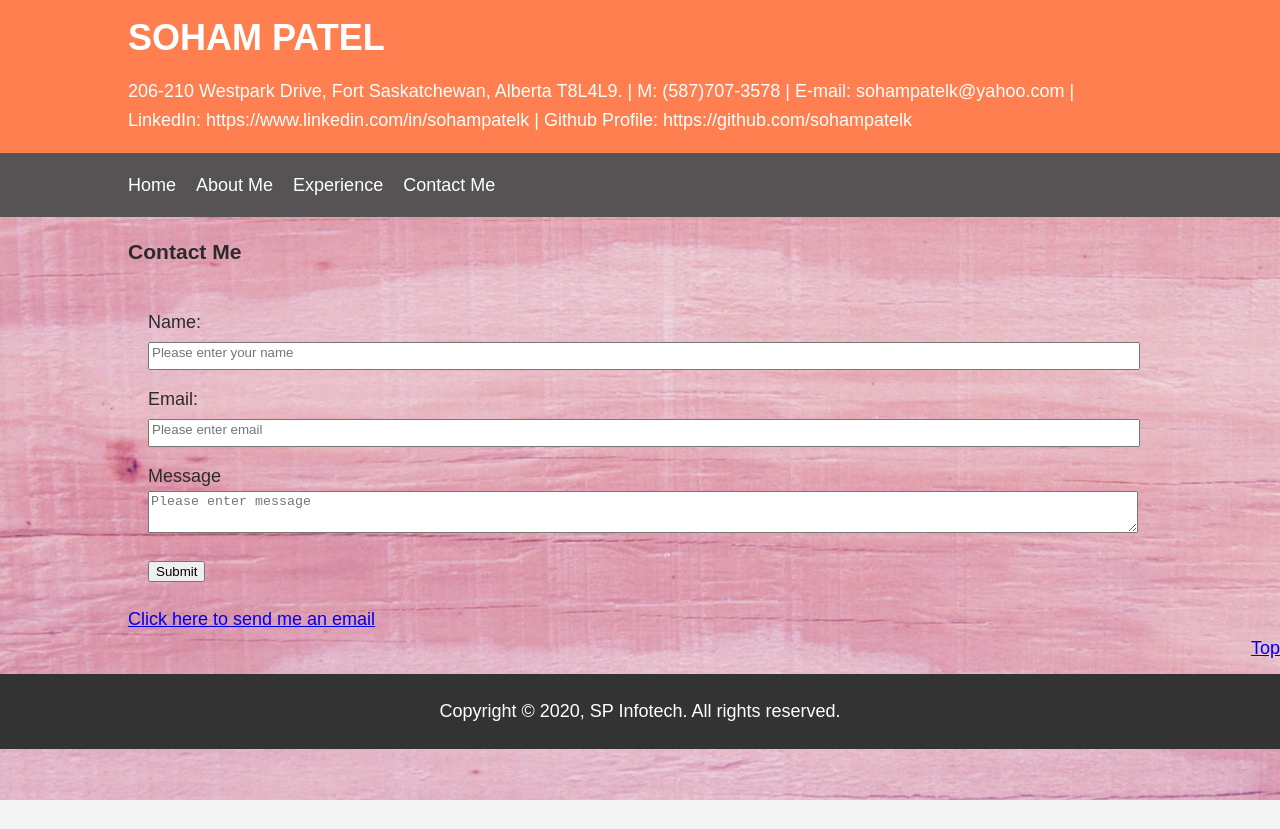
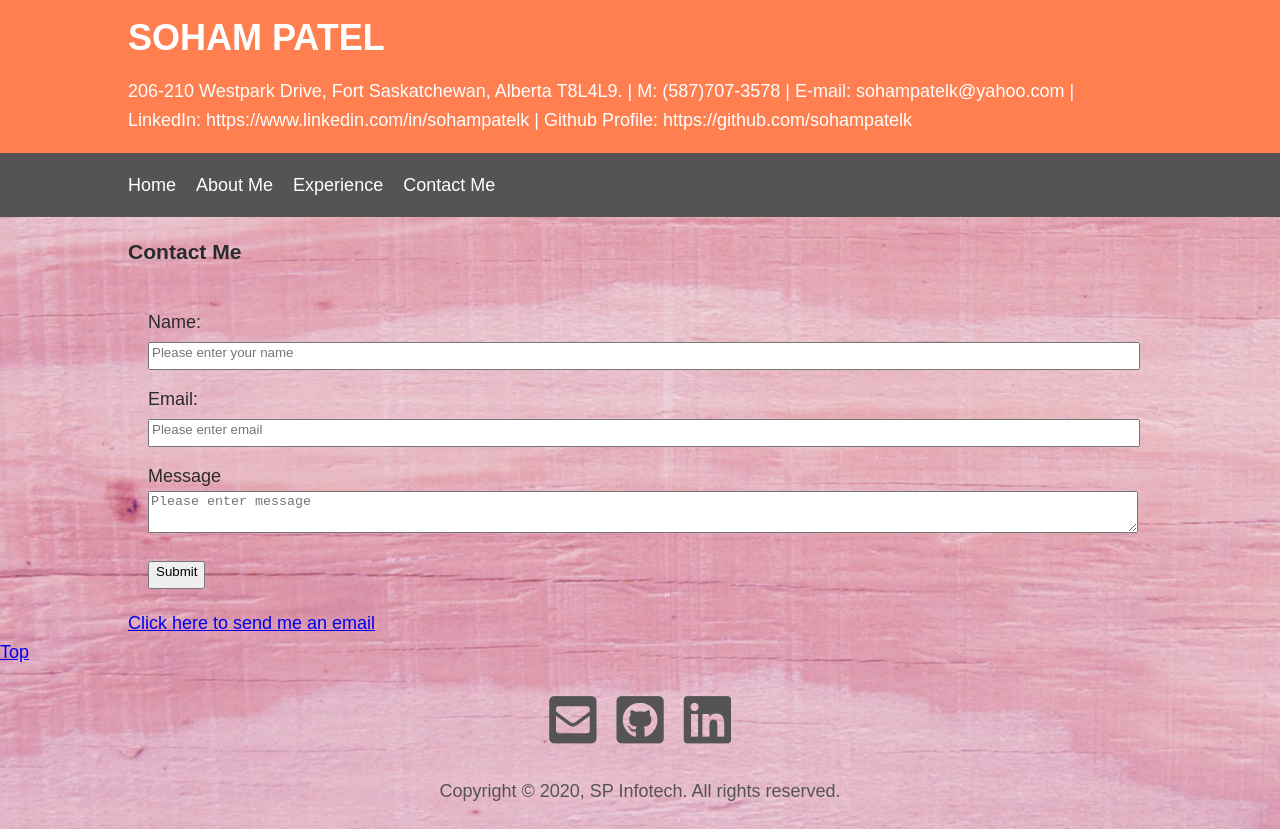
Before and after one commit to sohampatelk/CSS-Class-Example, a plain HTML site: page contact-me.html in a window 1280 px wide. Before the commit the page ends 800 px from the top, so only its background shows below. Drawn offline with Linux system fonts and the light colour scheme.

Commit message:
most-final

```diff
--- a/contact-me.html
+++ b/contact-me.html
@@ -1,27 +1,34 @@
 <!DOCTYPE html>
 <html lang="en">
+
 <head>
-
     <title>Contact Me</title>
     <meta charset="UTF-8">
     <meta name="viewport" content="width=device-width, initial-scale=1.0">
+    <meta name="description" content="Affortable and professional web design">
+    <meta name="keywords" content="web design, affortable design, professional wesite design">
+    <meta name="author" content="Soham Patel">
+    <link rel="stylesheet" href="https://use.fontawesome.com/releases/v5.12.1/css/all.css"
+        integrity="sha384-v8BU367qNbs/aIZIxuivaU55N5GPF89WBerHoGA4QTcbUjYiLQtKdrfXnqAcXyTv" crossorigin="anonymous">
 
     <!-- <link rel="stylesheet" href="./style/reset.css"> -->
     <link rel="stylesheet" href="./style/style-general.css">
     <link rel="stylesheet" href="./style/style-contact-me.css">
 
 </head>
+
 <body>
     <!-- main header for name and info -->
     <header id="main-header">
         <div class="container">
-            <h1 >SOHAM PATEL</h1>
+            <h1>SOHAM PATEL</h1>
             <p>
-            206-210 Westpark Drive, Fort Saskatchewan, Alberta T8L4L9.  |  M: (587)707-3578 | E-mail: sohampatelk@yahoo.com | LinkedIn: https://www.linkedin.com/in/sohampatelk  |  Github Profile: https://github.com/sohampatelk
+                206-210 Westpark Drive, Fort Saskatchewan, Alberta T8L4L9. | M: (587)707-3578 | E-mail:
+                sohampatelk@yahoo.com | LinkedIn: https://www.linkedin.com/in/sohampatelk | Github Profile:
+                https://github.com/sohampatelk
             </p>
         </div>
     </header>
-
 
     <!-- Navigation bar for Home, About Me, Experience, Contact Me -->
     <nav id="navbar">
@@ -53,11 +60,11 @@
                 <label>Message</label>
                 <textarea name="message" placeholder="Please enter message"></textarea>
             </div>
-        <input class="button" type="submit" value="Submit" name="submit" >
+            <input class="button" type="submit" value="Submit" name="submit">
         </form>
     </div>
     <div class="container">
-    <a href="mailto:sohampatelk@yahoo.com" >Click here to send me an email</a>
+        <a href="mailto:sohampatelk@yahoo.com">Click here to send me an email</a>
     </div>
 
     <div id="button-top">
@@ -65,9 +72,18 @@
     </div>
 
     <footer id="main-footer">
+        <div class="flex-link">
+            <a href="mailto:sohampatelk@yahoo.com"><i class="fas fa-envelope-square fa-3x"></i></a>
+
+            <a href="https://github.com/sohampatelk"><i class="fab fa-github-square fa-3x"></i></a>
+
+            <a href="https://www.linkedin.com/in/sohampatelk"><i class="fab fa-linkedin  fa-3x">
+                </i></a>
+        </div>
         <p>
             Copyright &copy; 2020, SP Infotech. All rights reserved.
         </p>
     </footer>
 </body>
+
 </html>
--- a/style/style-contact-me.css
+++ b/style/style-contact-me.css
@@ -8,9 +8,12 @@
 	display: block;
 }
 
-.my-form input[type="text"], .my-form input[type="email"], .my-form textarea{
+input, textarea{
 	padding-bottom: 8px;
 	width: 100%;
+}
+.button{
+	width: auto;
 }
 
 @media(max-width:500px){
--- a/style/style-general.css
+++ b/style/style-general.css
@@ -32,6 +32,10 @@ name Soham Patel and address  */
 #navbar{
     background-color: rgb(85, 83, 83);
     color: #fff;
+    /* top:100px; */
+    position: sticky;
+    /* position: -webkit-sticky; */
+    top:0px;
 }
 #navbar ul{
     padding: 0;
@@ -76,14 +80,26 @@ name Soham Patel and address  */
 /* Button id for top */
 #button-top{
     float: right;
-    //position: fixed;
+    position: fixed;
 }
 
 /* Footer Style */
 #main-footer{
-    background: #333;
-    color:#fff;
+    /* background: #333; */
+    color: rgb(85, 83, 83);
     text-align: center;
     padding: 5px;
     margin-top: 40px;
 }
+.flex-link{
+    display: flex;
+    flex-wrap: wrap;
+    justify-content: center;
+    align-items: center;
+}
+.flex-link a{
+    padding: 10px;
+    color:  rgb(85, 83, 83);
+    /* height: 100px; */
+
+}
```
Also changed, not shown: about-me.html (+21 -3 lines), experience.html (+44 -15 lines), index.html (+41 -16 lines), 1 other file. Lines whose indentation alone changed are shown as unchanged.
